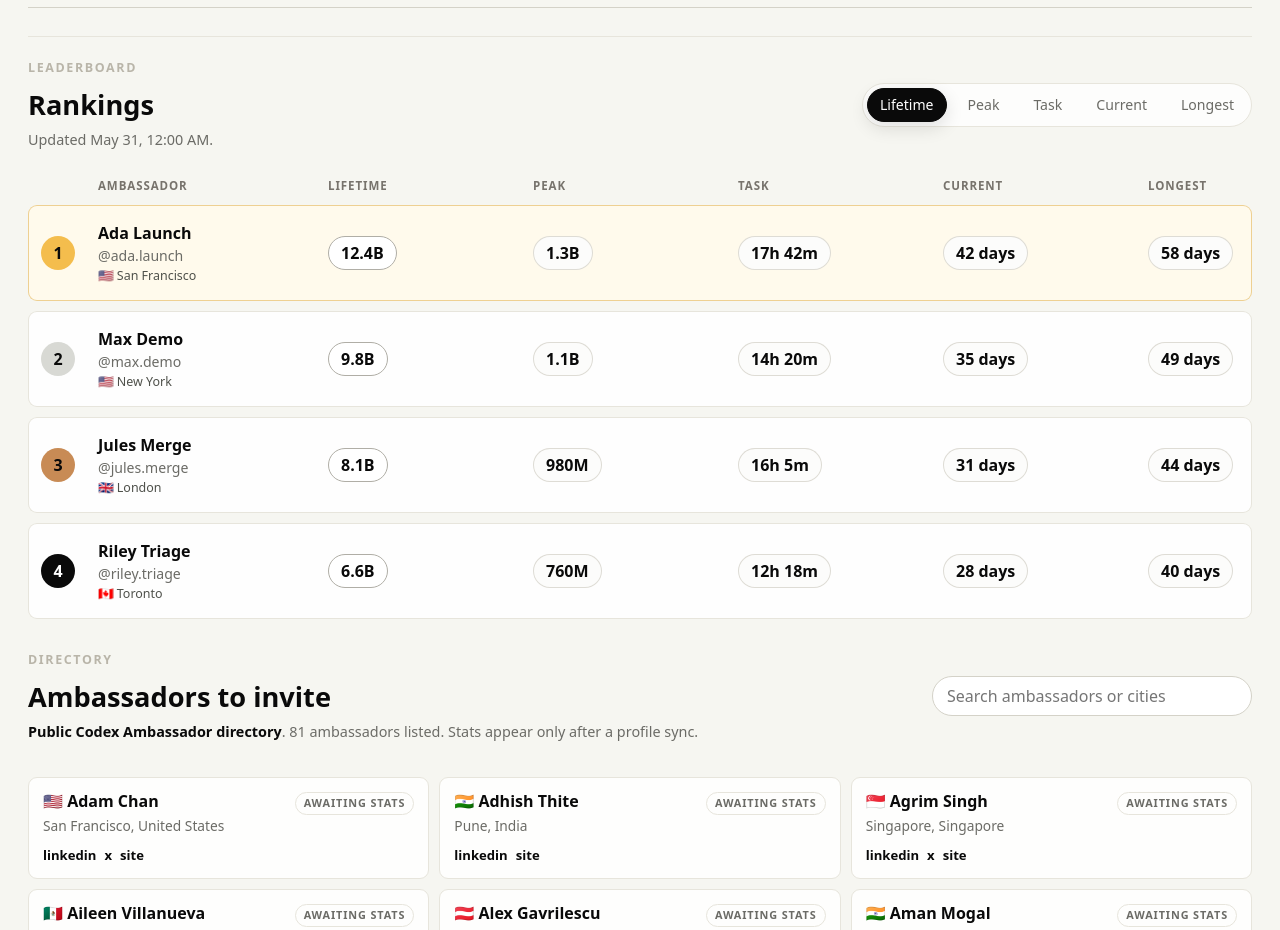
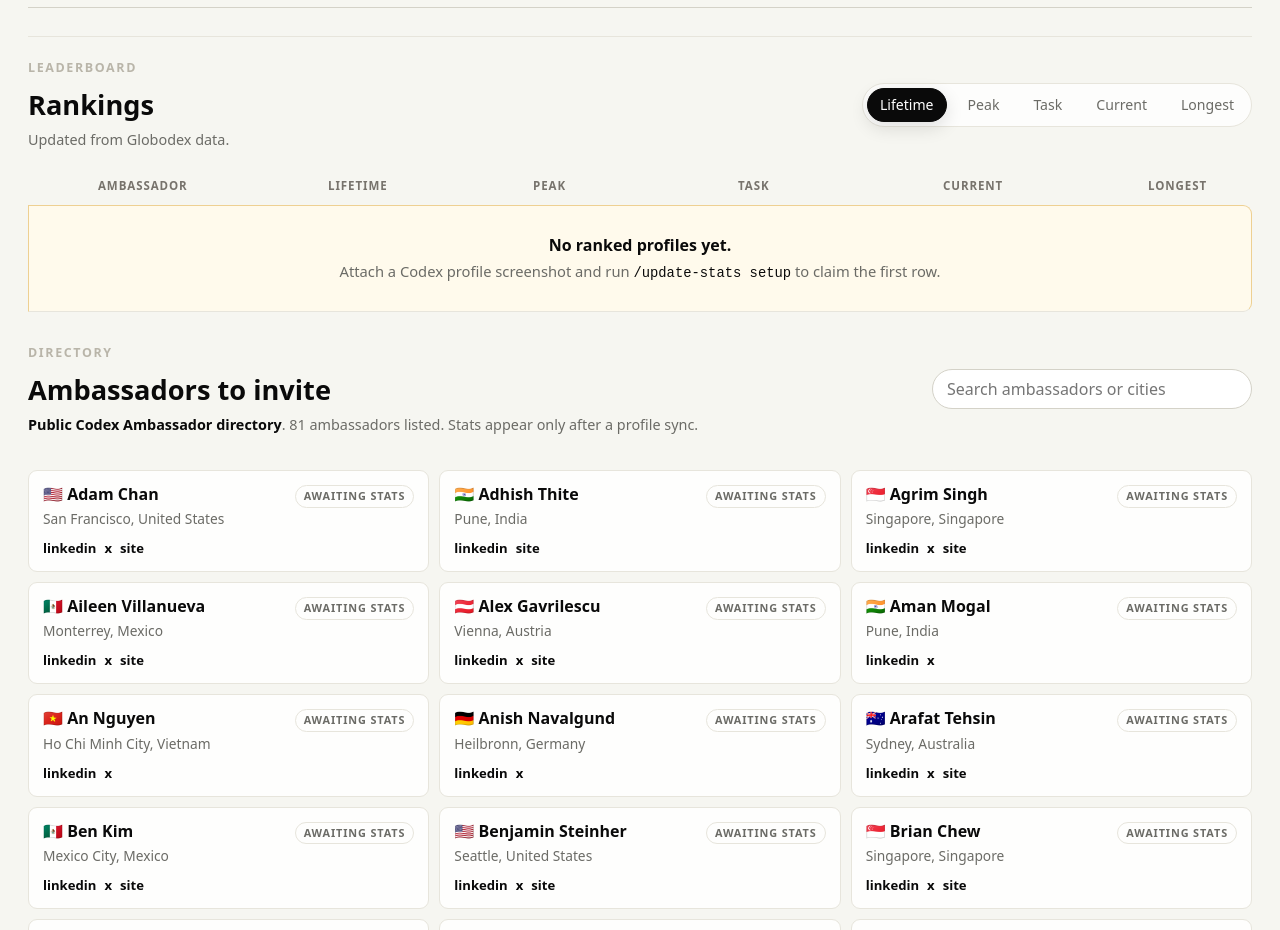
Before and after one commit to globodex/tokenmaxx-board, a website: page index.html in a window 1280 px wide. Shown: the part 820-1750 px from the top of the page. Drawn offline with Linux system fonts and the light colour scheme.

Commit message:
fix: remove demo rankings for launch

```diff
--- a/app.js
+++ b/app.js
@@ -7,70 +7,7 @@ import {
 const DATA_URL = "./data/profiles.json";
 const AMBASSADORS_URL = "./data/ambassadors.json";
 
-const fallbackProfiles = [
-  {
-    id: "ada-launch",
-    name: "Ada Launch",
-    handle: "@ada.launch",
-    location: "San Francisco",
-    country: "United States",
-    countryCode: "US",
-    flag: "🇺🇸",
-    lifetimeTokens: 12400000000,
-    peakTokens: 1300000000,
-    longestTaskMinutes: 1062,
-    currentStreak: 42,
-    longestStreak: 58,
-    activitySeed: 7
-  },
-  {
-    id: "max-demo",
-    name: "Max Demo",
-    handle: "@max.demo",
-    location: "New York",
-    country: "United States",
-    countryCode: "US",
-    flag: "🇺🇸",
-    lifetimeTokens: 9800000000,
-    peakTokens: 1100000000,
-    longestTaskMinutes: 860,
-    currentStreak: 35,
-    longestStreak: 49,
-    activitySeed: 13
-  },
-  {
-    id: "jules-merge",
-    name: "Jules Merge",
-    handle: "@jules.merge",
-    location: "London",
-    country: "United Kingdom",
-    countryCode: "GB",
-    flag: "🇬🇧",
-    lifetimeTokens: 8100000000,
-    peakTokens: 980000000,
-    longestTaskMinutes: 965,
-    currentStreak: 31,
-    longestStreak: 44,
-    activitySeed: 23
-  },
-  {
-    id: "riley-triage",
-    name: "Riley Triage",
-    handle: "@riley.triage",
-    location: "Toronto",
-    country: "Canada",
-    countryCode: "CA",
-    flag: "🇨🇦",
-    lifetimeTokens: 6600000000,
-    peakTokens: 760000000,
-    longestTaskMinutes: 738,
-    currentStreak: 28,
-    longestStreak: 40,
-    activitySeed: 31
-  }
-];
-
-let profiles = fallbackProfiles;
+let profiles = [];
 let ambassadors = [];
 let ambassadorSource = {
   source: "",
@@ -78,7 +15,7 @@ let ambassadorSource = {
 };
 let sourceProfiles = {
   updatedAt: "1970-01-01T00:00:00.000Z",
-  profiles: fallbackProfiles
+  profiles: []
 };
 let sortKey = "lifetimeTokens";
 
@@ -125,14 +62,12 @@ async function loadSourceProfiles() {
 
     return {
       updatedAt: parsed.updatedAt || "1970-01-01T00:00:00.000Z",
-      profiles: Array.isArray(parsed.profiles) && parsed.profiles.length > 0
-        ? parsed.profiles.map(normalizeProfile)
-        : fallbackProfiles
+      profiles: Array.isArray(parsed.profiles) ? parsed.profiles.map(normalizeProfile) : []
     };
   } catch {
     return {
       updatedAt: "1970-01-01T00:00:00.000Z",
-      profiles: fallbackProfiles
+      profiles: []
     };
   }
 }
@@ -235,7 +170,21 @@ function renderRows() {
   rows.innerHTML = "";
   rows.dataset.sort = sortKey;
 
-  sortedProfiles().forEach((profile, index) => {
+  const rankedProfiles = sortedProfiles();
+  if (!rankedProfiles.length) {
+    const row = document.createElement("tr");
+    row.className = "empty-row";
+    row.innerHTML = `
+      <td colspan="7">
+        <strong>No ranked profiles yet.</strong>
+        <span>Attach a Codex profile screenshot and run <code>/update-stats setup</code> to claim the first row.</span>
+      </td>
+    `;
+    rows.append(row);
+    return;
+  }
+
+  rankedProfiles.forEach((profile, index) => {
     const row = document.createElement("tr");
     const locationText = [profile.flag, profile.location].filter(Boolean).join(" ");
     row.className = "leaderboard-row";
--- a/data/profiles.json
+++ b/data/profiles.json
@@ -1,66 +1,5 @@
 {
   "version": 1,
-  "updatedAt": "2026-05-31T00:00:00.000Z",
-  "profiles": [
-    {
-      "id": "ada-launch",
-      "name": "Ada Launch",
-      "handle": "@ada.launch",
-      "location": "San Francisco",
-      "country": "United States",
-      "countryCode": "US",
-      "flag": "🇺🇸",
-      "lifetimeTokens": 12400000000,
-      "peakTokens": 1300000000,
-      "longestTaskMinutes": 1062,
-      "currentStreak": 42,
-      "longestStreak": 58,
-      "activitySeed": 7
-    },
-    {
-      "id": "max-demo",
-      "name": "Max Demo",
-      "handle": "@max.demo",
-      "location": "New York",
-      "country": "United States",
-      "countryCode": "US",
-      "flag": "🇺🇸",
-      "lifetimeTokens": 9800000000,
-      "peakTokens": 1100000000,
-      "longestTaskMinutes": 860,
-      "currentStreak": 35,
-      "longestStreak": 49,
-      "activitySeed": 13
-    },
-    {
-      "id": "jules-merge",
-      "name": "Jules Merge",
-      "handle": "@jules.merge",
-      "location": "London",
-      "country": "United Kingdom",
-      "countryCode": "GB",
-      "flag": "🇬🇧",
-      "lifetimeTokens": 8100000000,
-      "peakTokens": 980000000,
-      "longestTaskMinutes": 965,
-      "currentStreak": 31,
-      "longestStreak": 44,
-      "activitySeed": 23
-    },
-    {
-      "id": "riley-triage",
-      "name": "Riley Triage",
-      "handle": "@riley.triage",
-      "location": "Toronto",
-      "country": "Canada",
-      "countryCode": "CA",
-      "flag": "🇨🇦",
-      "lifetimeTokens": 6600000000,
-      "peakTokens": 760000000,
-      "longestTaskMinutes": 738,
-      "currentStreak": 28,
-      "longestStreak": 40,
-      "activitySeed": 31
-    }
-  ]
+  "updatedAt": "1970-01-01T00:00:00.000Z",
+  "profiles": []
 }
--- a/styles.css
+++ b/styles.css
@@ -675,6 +675,37 @@ tbody tr:hover td {
   background: var(--panel);
 }
 
+.empty-row td {
+  border: 1px solid var(--soft);
+  border-radius: 9px;
+  padding: 28px;
+  background: color-mix(in srgb, var(--panel) 88%, var(--bg));
+  text-align: center;
+  white-space: normal;
+}
+
+.empty-row strong,
+.empty-row span {
+  display: block;
+}
+
+.empty-row strong {
+  margin-bottom: 6px;
+  font-size: 1rem;
+  font-weight: 620;
+}
+
+.empty-row span {
+  color: var(--muted);
+  font-size: 0.92rem;
+  line-height: 1.35;
+}
+
+.empty-row code {
+  color: var(--ink);
+  font-size: 0.94em;
+}
+
 tbody tr:last-child td {
   border-bottom: 1px solid var(--soft);
 }
@@ -1019,6 +1050,10 @@ footer {
     background: var(--panel);
   }
 
+  .empty-row td {
+    padding: 22px 16px;
+  }
+
   .leaderboard-row td:first-child {
     grid-area: rank;
   }
```
Also changed, not shown: README.md.
